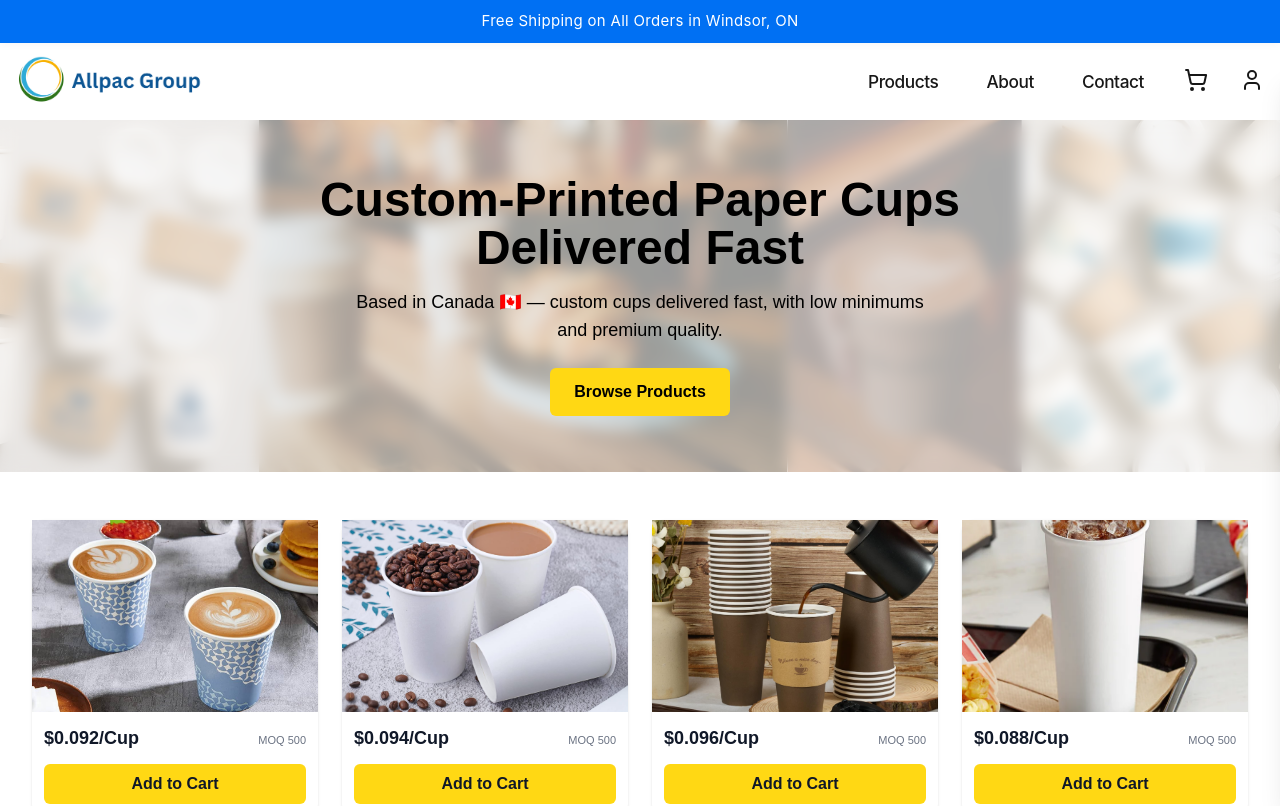
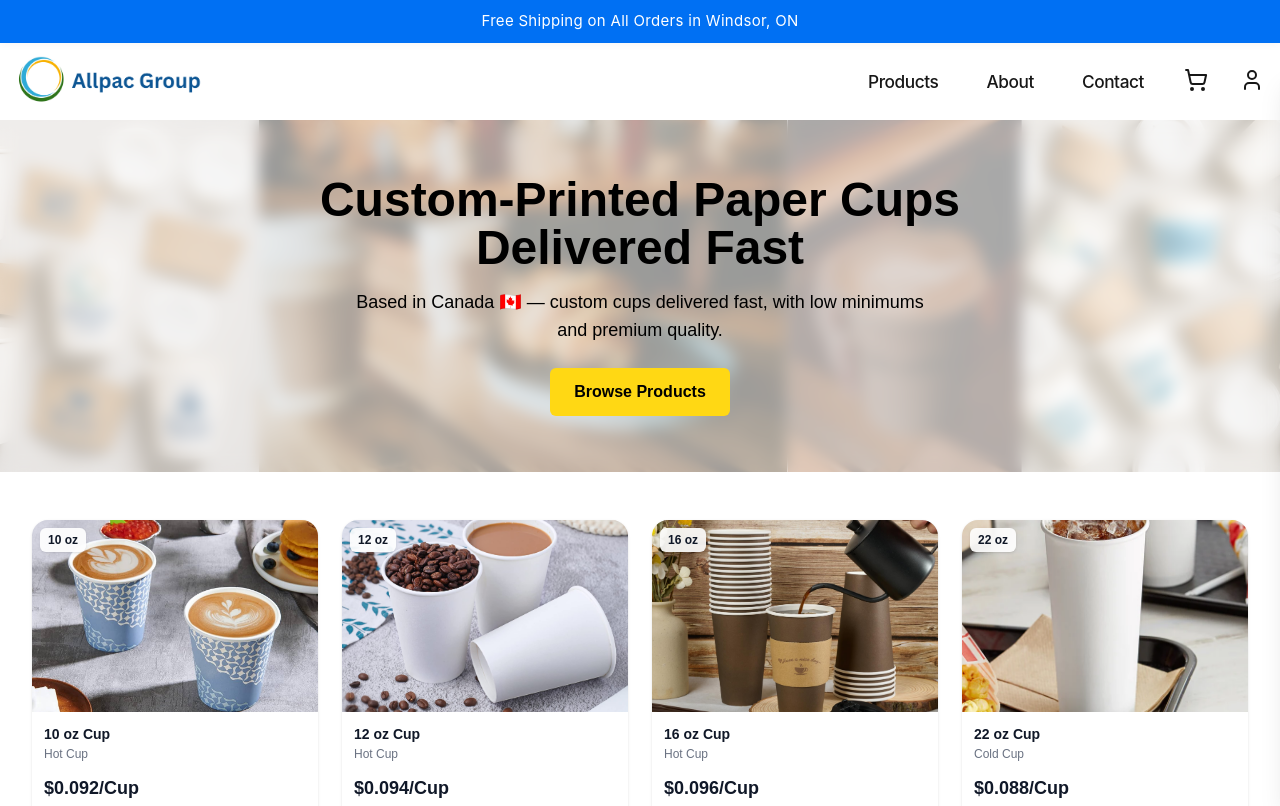
Before and after one commit to Emadedin1/allpacstore, a Next.js app: page / in a window 1280 px wide. Shown: the top 806 px of the page. Built offline with nearby package versions, Linux system fonts and the light colour scheme.

Commit message:
Update CupCard.jsx

```diff
--- a/src/components/CupCard.jsx
+++ b/src/components/CupCard.jsx
@@ -8,8 +8,6 @@ export default function CupCard({ cup }) {
   const { addItem, openCart } = useCart();
 
   const MIN_QTY = 500; // MOQ
-  const STEP = 100;    // kept here for cart logic; stepper is not shown on the card
-
   const pricePerCup = cup.priceCase / cup.qtyCase;
 
   const goToDetails = (e) => {
@@ -19,19 +17,19 @@ export default function CupCard({ cup }) {
 
   const handleAddToCart = (e) => {
     e.stopPropagation();
-    // Add default MOQ, no design fields on the tile
+    // Add default MOQ; quantity adjustments happen in the cart
     addItem(cup, MIN_QTY, null, "", "Plain White");
-    // Open the cart where users can adjust quantity (+/- by 100, min 500)
     openCart();
   };
 
   return (
-    <div className="bg-white rounded-xl shadow-sm hover:shadow-md transition h-full flex flex-col">
-      {/* Image (no black focus outline) */}
+    <div className="bg-white rounded-2xl shadow-sm hover:shadow-md transition h-full flex flex-col">
+      {/* Image with size badge (no outlines) */}
+      <div className="relative w-full h-40 sm:h-44 md:h-48 bg-gray-50 rounded-t-2xl overflow-hidden">
         <button
           type="button"
           onClick={goToDetails}
-        className="w-full h-40 sm:h-44 md:h-48 bg-gray-50 focus:outline-none"
+          className="absolute inset-0 w-full h-full focus:outline-none focus:ring-0"
           aria-label={`${cup.size} ${cup.type} details`}
         >
           <img
@@ -41,23 +39,42 @@ export default function CupCard({ cup }) {
           />
         </button>
 
-      {/* Bottom content — minimal: price + Add to Cart */}
+        {/* Size badge */}
+        <div className="absolute top-2 left-2 bg-white/90 backdrop-blur-sm text-gray-900 text-xs font-semibold px-2 py-1 rounded-md shadow-sm">
+          {cup.size}
+        </div>
+      </div>
+
+      {/* Minimal content: label, price, MOQ, Add to Cart */}
       <div className="p-3 flex flex-col gap-3">
-        {/* Price only */}
-        <div className="flex items-baseline justify-between">
+        {/* Product label (clickable) */}
+        <button
+          type="button"
+          onClick={goToDetails}
+          className="text-left focus:outline-none focus:ring-0"
+          aria-label={`${cup.size} ${cup.type} details`}
+        >
+          <h3 className="text-sm font-semibold text-gray-900">
+            {cup.size} Cup
+          </h3>
+          {cup.type ? (
+            <p className="text-xs text-gray-500 mt-0.5">{cup.type}</p>
+          ) : null}
+        </button>
+
+        {/* Price with MOQ stacked underneath (clean on mobile) */}
+        <div className="space-y-0.5">
           <p className="text-lg font-bold text-gray-900">
             ${pricePerCup.toFixed(3)}/Cup
           </p>
-          <span className="text-[11px] text-gray-500">MOQ {MIN_QTY}</span>
+          <span className="text-xs text-gray-500">MOQ {MIN_QTY}</span>
         </div>
 
-        {/* No quantity UI here; it appears in the cart after adding */}
-        {/* No subtotal on the card */}
-
+        {/* No quantity controls or subtotal on the card */}
         <button
           type="button"
           onClick={handleAddToCart}
-          className="w-full py-2 rounded-md font-semibold bg-[#FFD814] hover:bg-[#F7CA00] text-gray-900 focus:outline-none"
+          className="w-full py-2 rounded-md font-semibold bg-[#FFD814] hover:bg-[#F7CA00] text-gray-900 focus:outline-none focus:ring-0"
         >
           Add to Cart
         </button>
```
Lines whose indentation alone changed are shown as unchanged.
